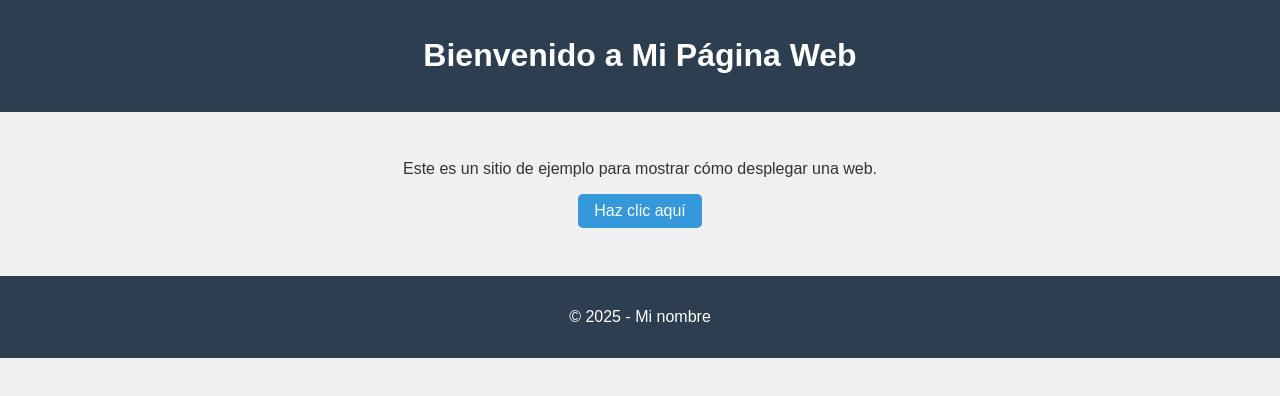
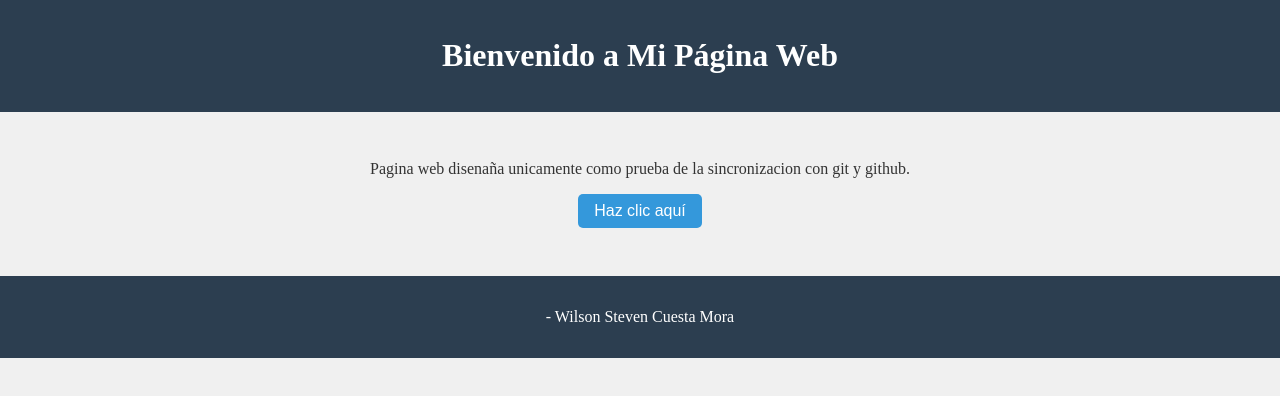
Before and after one commit to wickwilly/Pagina-web-personal, a plain HTML site: page index.html in a window 1280 px wide. Drawn offline with Linux system fonts and the light colour scheme.

Commit message:
Update index.html content and change font family in style.css

```diff
--- a/index.html
+++ b/index.html
@@ -12,13 +12,13 @@
     </header>
 
     <main>
-        <p>Este es un sitio de ejemplo para mostrar cómo desplegar una web.</p>
+        <p>Pagina web disenaña unicamente como prueba de la sincronizacion con git y github.</p>
         <button id="btn">Haz clic aquí</button>
         <p id="mensaje"></p>
     </main>
 
     <footer>
-        <p>© 2025 - Mi nombre</p>
+        <p>- Wilson Steven Cuesta Mora</p>
     </footer>
 
     <script src="script.js"></script>
--- a/style.css
+++ b/style.css
@@ -1,5 +1,5 @@
 body {
-    font-family: Arial, sans-serif;
+    font-family: 'Times New Roman', Times, serif;
     margin: 0;
     padding: 0;
     background-color: #f0f0f0;
```
